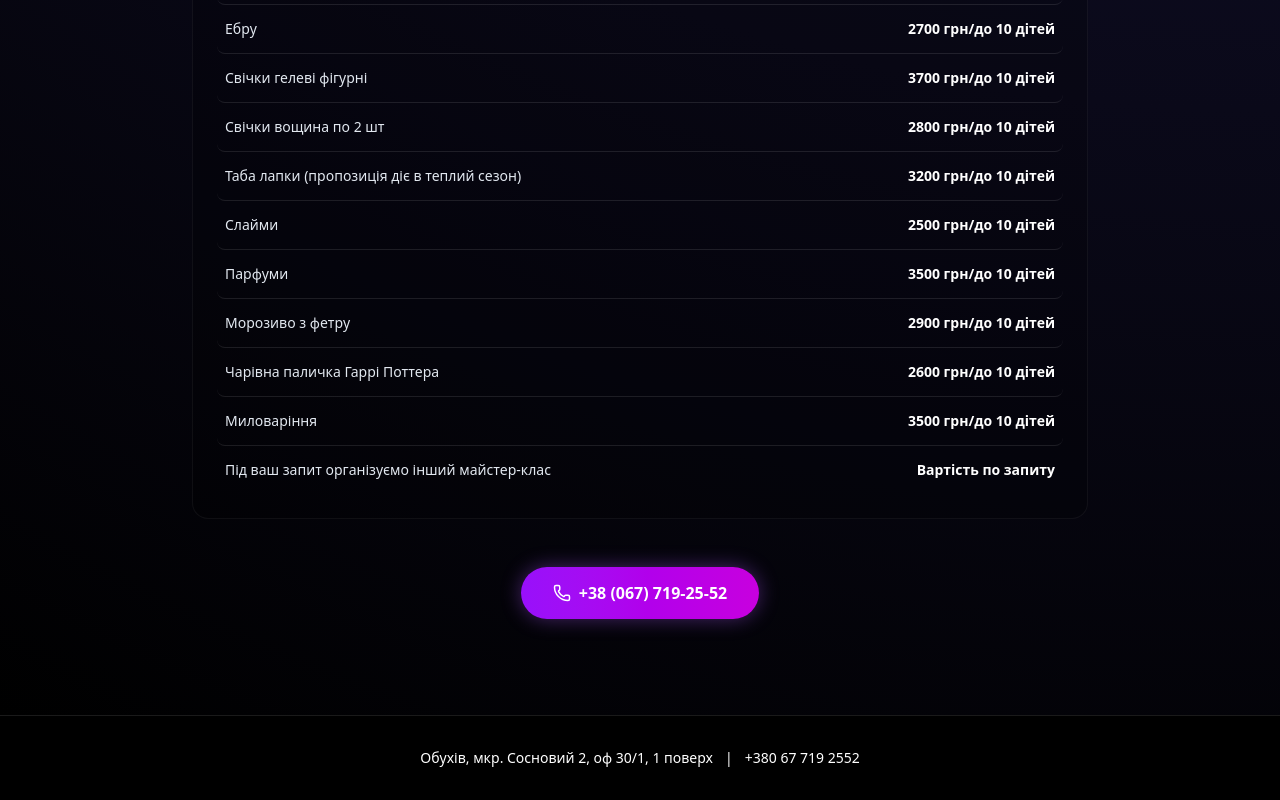
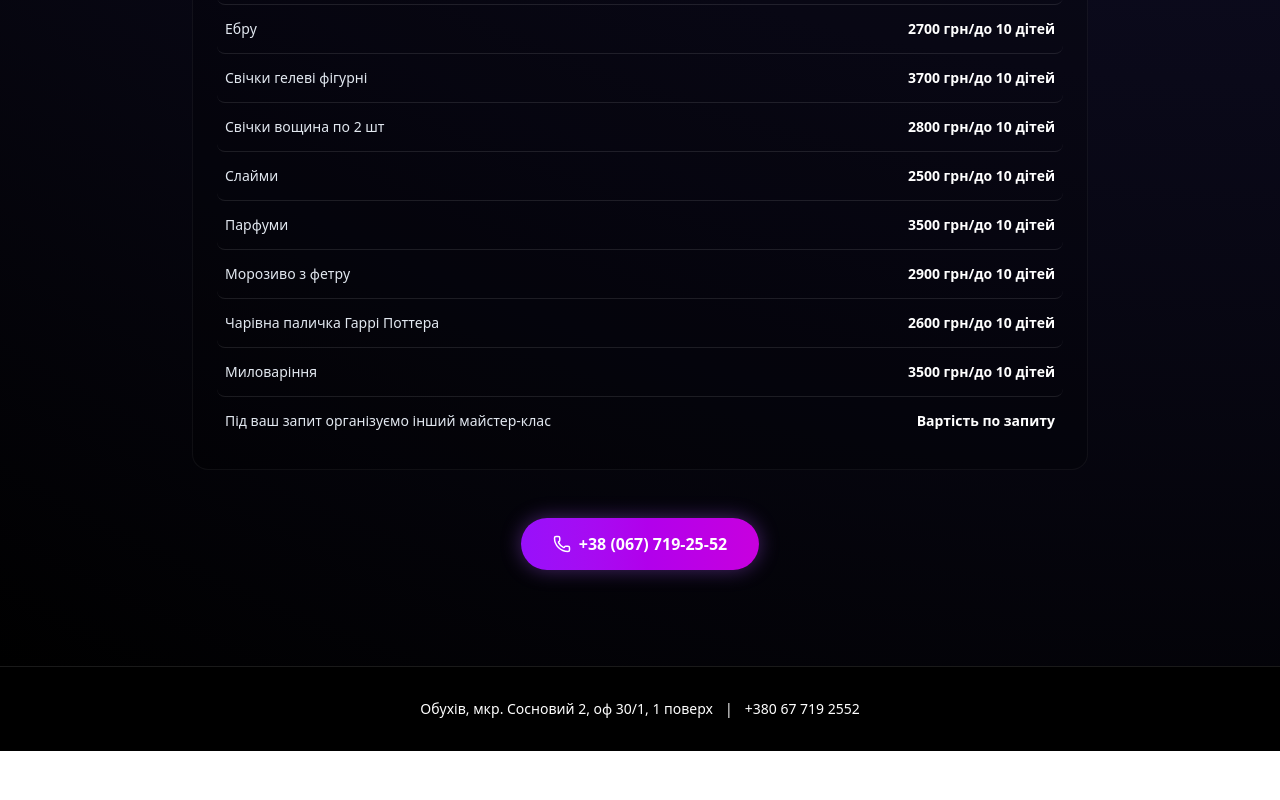
Before and after one commit to IrynaRybka/smile-neon-club, a Next.js app: page /prices in a window 1280 px wide. Shown: the part 1810-2610 px from the top of the page. After the commit the page ends 2561 px from the top, so only its background shows below. Built offline with nearby package versions, Linux system fonts and the light colour scheme.

Commit message:
delete мк табалапки

```diff
--- a/components/prices/SpaceList.tsx
+++ b/components/prices/SpaceList.tsx
@@ -18,7 +18,6 @@ const priceList = [
   { name: "Ебру", price: "2700 грн/до 10 дітей" },
   { name: "Свічки гелеві фігурні", price: "3700 грн/до 10 дітей" },
   { name: "Свічки вощина по 2 шт", price: "2800 грн/до 10 дітей" },
-  { name: "Таба лапки (пропозиція діє в теплий сезон)", price: "3200 грн/до 10 дітей" },
   { name: "Слайми", price: "2500 грн/до 10 дітей" },
   { name: "Парфуми", price: "3500 грн/до 10 дітей" },
   { name: "Морозиво з фетру", price: "2900 грн/до 10 дітей" },
```
